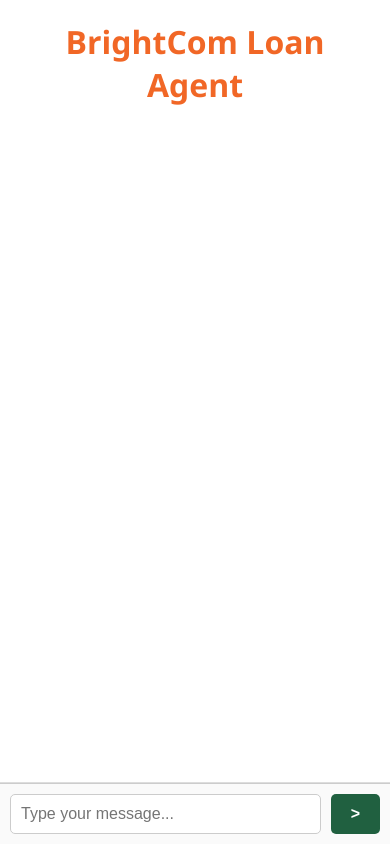
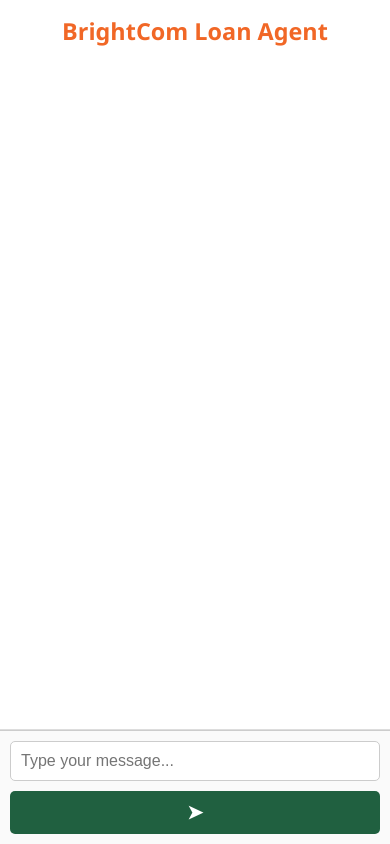
Before and after one commit to Leooruko/loan_agent_api, a Flask app: page / in a window 390 px wide. Run offline with Flask 3, Linux system fonts and the light colour scheme.

Commit message:
phone adaptable ui

```diff
--- a/templates/index.html
+++ b/templates/index.html
@@ -1,9 +1,11 @@
 <!DOCTYPE HTML>
-<HTML>
-<HEAD>
-  <TITLE>BrightCom Loan Agent</TITLE>
-  <META charset="UTF-8" />
-  <STYLE>
+<html lang="en">
+<head>
+  <meta charset="UTF-8" />
+  <meta name="viewport" content="width=device-width, initial-scale=1.0" />
+  <title>BrightCom Loan Agent</title>
+
+  <style>
     body {
       font-family: 'Segoe UI', Tahoma, Geneva, Verdana, sans-serif;
       background-color: #f1f1f1;
@@ -15,39 +17,39 @@
     }
 
     h1 {
-      background-color: white ;
-      color: #f16726;;
-      padding: 20px;
+      background-color: white;
+      color: #f16726;
+      padding: 15px;
       margin: 0;
       text-align: center;
+      font-size: 5vw;
     }
 
     #chat {
       flex: 1;
-      padding: 20px;
+      padding: 10px;
       overflow-y: auto;
       background-color: #fff;
       border-bottom: 1px solid #ddd;
     }
 
     .message {
-      margin: 10px 0;
+      margin: 8px 0;
       padding: 10px 15px;
       border-radius: 10px;
       max-width: 80%;
-      clear: both;
+      word-wrap: break-word;
+      font-size: 1rem;
     }
 
     .user {
       background-color: #d1e7dd;
-      align-self: flex-end;
-      float: right;
+      margin-left: auto;
     }
 
     .bot {
       background-color: #f8d7da;
-      align-self: flex-start;
-      float: left;
+      margin-right: auto;
     }
 
     #input-box {
@@ -55,39 +57,53 @@
       padding: 10px;
       background-color: #fafafa;
       border-top: 1px solid #ccc;
+      gap: 10px;
     }
 
     #user {
       flex: 1;
       padding: 10px;
-      font-size: 16px;
+      font-size: 1rem;
       border: 1px solid #ccc;
       border-radius: 5px;
       outline: none;
     }
 
     button {
-      margin-left: 10px;
-      padding: 10px 20px;
-      font-size: 16px;
+      padding: 10px 15px;
+      font-size: 1.2rem;
+      font-weight: bold;
       background-color: #206040;
       color: white;
-      font-weight: 800;
       border: none;
       border-radius: 5px;
       cursor: pointer;
+      flex-shrink: 0;
     }
 
     button:hover {
       background-color: #f16726;
     }
-  </STYLE>
 
-  <SCRIPT>
+    @media (max-width: 600px) {
+      h1 {
+        font-size: 6vw;
+      }
+
+      #input-box {
+        flex-direction: column;
+      }
+
+      button {
+        width: 100%;
+      }
+    }
+  </style>
+
+  <script>
     let history = [];
 
     async function sendMessage() {
-
       const inputField = document.getElementById("user");
       const chatBox = document.getElementById("chat");
       const input = inputField.value.trim();
@@ -104,7 +120,7 @@
       history.push({ role: "user", content: input });
       inputField.value = "";
 
-        // ⏳ Show loading message
+      // Show loading bubble
       const loadingBubble = document.createElement("div");
       loadingBubble.className = "message bot";
       loadingBubble.innerText = "Bot is typing...";
@@ -121,17 +137,13 @@
         const data = await response.json();
         const reply = data.response || "No response";
 
-            // ✅ Replace loading with actual bot message
         loadingBubble.innerText = reply;
         history.push({ role: "assistant", content: reply });
-
       } catch (err) {
         loadingBubble.innerText = "Error contacting the model.";
       }
     }
 
-
-    // Send on Enter key
     document.addEventListener("DOMContentLoaded", () => {
       document.getElementById("user").addEventListener("keypress", function (e) {
         if (e.key === "Enter") {
@@ -139,16 +151,15 @@
         }
       });
     });
+  </script>
+</head>
 
-
-  </SCRIPT>
-</HEAD>
-<BODY>
-  <H1>BrightCom Loan Agent</H1>
-  <DIV ID="chat"></DIV>
-  <DIV ID="input-box">
-    <INPUT ID="user" TYPE="text" PLACEHOLDER="Type your message..." />
-    <BUTTON onclick="sendMessage()">></BUTTON>
-  </DIV>
-</BODY>
-</HTML>
+<body>
+  <h1>BrightCom Loan Agent</h1>
+  <div id="chat"></div>
+  <div id="input-box">
+    <input id="user" type="text" placeholder="Type your message..." />
+    <button onclick="sendMessage()">➤</button>
+  </div>
+</body>
+</html>
```
Lines whose indentation alone changed are shown as unchanged.
